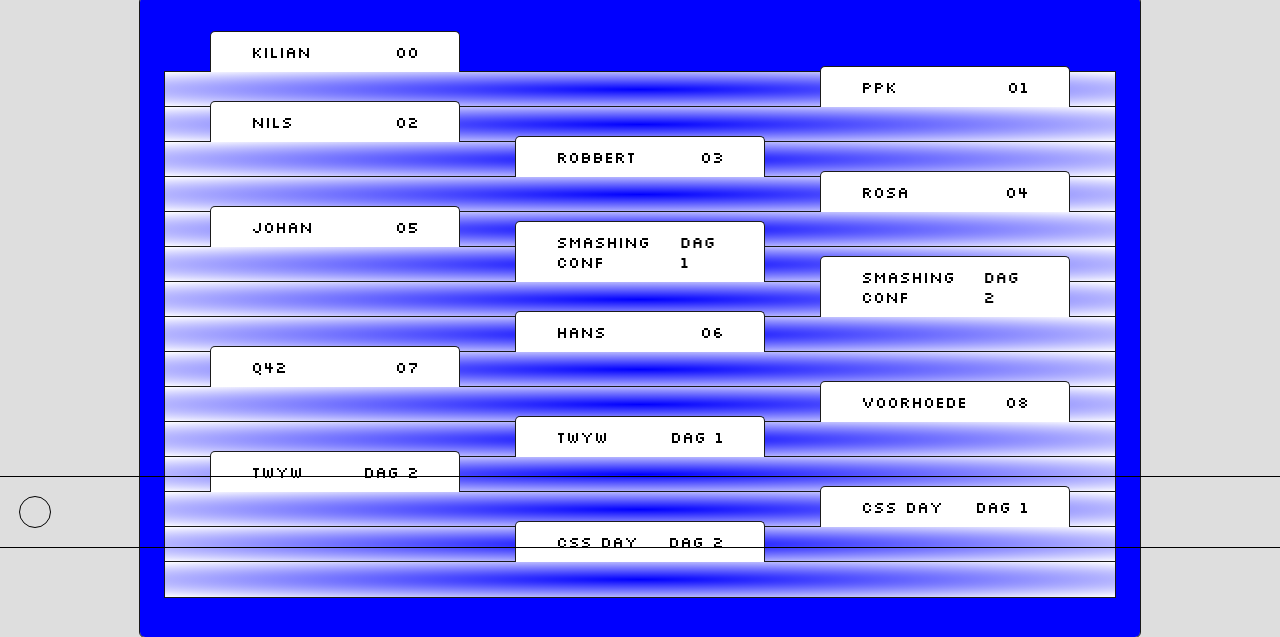
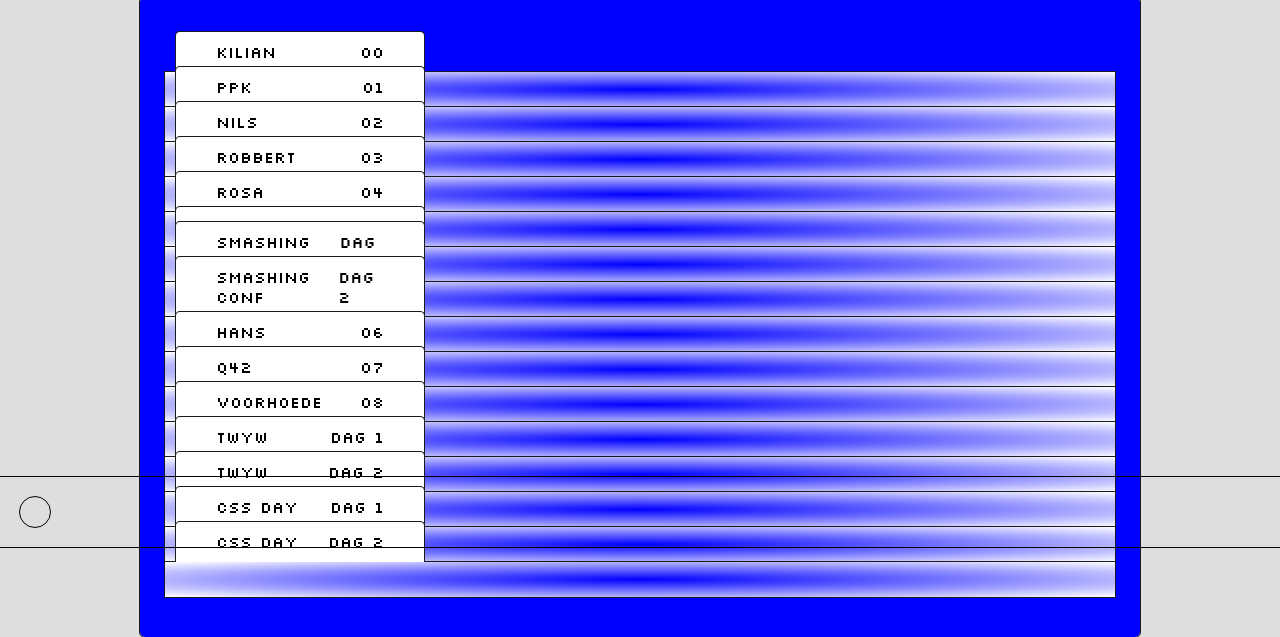
Before and after one commit to AlishaSoedamah/mwdd-blog26, an Astro site: page /blogs in a window 1280 px wide. Shown: the part 253-890 px from the top of the page. Built offline with nearby package versions, Linux system fonts and the light colour scheme; Astro itself is replaced by a stand-in of ours.

Commit message:
sectioning

```diff
--- a/src/components/Folder.astro
+++ b/src/components/Folder.astro
@@ -0,0 +1,53 @@
+---
+interface Props {
+  url: string;
+  name: string;
+  session: string;
+}
+
+const { url, name, session } = Astro.props;
+---
+
+<a href={url}>
+	<div class="map">
+			<div class="tab">
+				<mark>{name}</mark>
+				<mark>{session}</mark>
+			</div>
+	</div>
+</a>
+
+<style>
+	.map {
+		background: radial-gradient(blue, white);
+		outline: 1px solid var(--off-black);
+		position: relative;
+		padding: 10px;
+		height: 35px;
+		animation: moveUp 1s ease;
+	}
+
+	.map:hover {
+		cursor: pointer;
+		background: radial-gradient(rgb(0, 0, 218),  var(--bg-hover));
+		.tab {
+			background-color: var(--bg-hover);
+		}
+	}
+
+	.tab {
+		width: 250px;
+		color: black;
+		border-top: 1px solid var(--off-black);
+		border-left: 1px solid var(--off-black);
+		border-right: 1px solid var(--off-black);
+		position: absolute;
+		bottom: 35px;
+		padding: 10px 40px;
+		border-radius: 5px 5px 0 0;
+		display: flex;
+		background-color: white;
+		justify-content: space-between;
+	}
+
+</style>
--- a/src/pages/blogs.astro
+++ b/src/pages/blogs.astro
@@ -3,6 +3,7 @@ import BaseHead from '../components/BaseHead.astro';
 import ContextMenu from '../components/ContextMenu.astro';
 import Footer from '../components/Footer.astro';
 import Header from '../components/Header.astro';
+import Folder from '../components/Folder.astro';
 ---
 
 <!doctype html>
@@ -20,127 +21,22 @@ import Header from '../components/Header.astro';
 				<h1 class="post-title">Blogs</h1>
 				<p>Mijn collectie van blogs van de sprekers voor de Minor Web Design & Development (MWDD)</p>
 			</div>
-			<article class="folder">
-				<a href="/blog/kilian/">
-					<div class="map">
-						<div class="tab odd">
-							<mark>Kilian</mark>
-							<mark>00</mark>
-						</div>
-					</div>
-				</a>
-				<a href="/blog/ppk/">
-					<div class="map">
-						<div class="tab even">
-							<mark>PPK</mark>
-							<mark>01</mark>
-						</div>
-					</div>
-				</a>
-				<a href="/blog/nils/">
-					<div class="map">
-						<div class="tab odd">
-							<mark>Nils</mark>
-							<mark>02</mark>
-						</div>
-					</div>
-				</a>
-				<a href="/blog/robbert/">
-					<div class="map">
-						<div class="tab middle">
-							<mark>Robbert</mark>
-							<mark>03</mark>
-						</div>
-					</div>
-				</a>
-				<a href="/blog/rosa/">
-					<div class="map">
-						<div class="tab even">
-							<mark>Rosa</mark>
-							<mark>04</mark>
-						</div>
-					</div>
-				</a>
-				<a href="/blog/johan/">
-					<div class="map">
-						<div class="tab odd">
-							<mark>Johan</mark>
-							<mark>05</mark>
-						</div>
-					</div>
-				</a>
-				<a href="/blog/smash1/">
-					<div class="map">
-						<div class="tab middle">
-							<mark>Smashing conf</mark>
-							<mark>dag 1</mark>
-						</div>
-					</div>
-				</a>
-				<a href="/blog/smash2/">
-					<div class="map">
-						<div class="tab even">
-							<mark>Smashing conf</mark>
-							<mark>dag 2</mark>
-						</div>
-					</div>
-				</a>
-				<a href="/blog/hans/">
-					<div class="map">
-						<div class="tab middle">
-							<mark>Hans</mark>
-							<mark>06</mark>
-						</div>
-					</div>
-				</a>
-				<a href="/blog/q42/">
-					<div class="map">
-						<div class="tab odd">
-							<mark>Q42</mark>
-							<mark>07</mark>
-						</div>
-					</div>
-				</a>
-				<a href="/blog/voorhoede/">
-					<div class="map">
-						<div class="tab even">
-							<mark>Voorhoede</mark>
-							<mark>08</mark>
-						</div>
-					</div>
-				</a>
-				<a href="/blog/twyw1">
-					<div class="map">
-						<div class="tab middle">
-							<mark>TWYW</mark>
-							<mark>dag 1</mark>
-						</div>
-					</div>
-				</a>
-					<a href="/blog/twyw2">
-					<div class="map">
-						<div class="tab odd">
-							<mark>TWYW</mark>
-							<mark>dag 2</mark>
-						</div>
-					</div>
-				</a>
-				<a href="/blog/cssday1">
-					<div class="map">
-						<div class="tab even">
-							<mark>CSS day</mark>
-							<mark>dag 1</mark>
-						</div>
-					</div>
-				</a>
-				<a href="/blog/cssday2">
-					<div class="map">
-						<div class="tab middle">
-							<mark>CSS day</mark>
-							<mark>dag 2</mark>
-						</div>
-					</div>
-				</a>
+			<article>
+				<Folder url="/blog/kilian" name="Kilian" session="00"/>
+				<Folder url="/blog/ppk" name="PPK" session="01"/>
+				<Folder url="/blog/nils" name="Nils" session="02"/>
+				<Folder url="/blog/robbert" name="Robbert" session="03"/>
+				<Folder url="/blog/rosa" name="Rosa" session="04"/>
+				<Folder url="/blog/johan" name="Johan" session="05"/>
+				<Folder url="/blog/smash1" name="Smashing conf" session="dag 1"/>
+				<Folder url="/blog/smash2" name="Smashing conf" session="dag 2"/>
+				<Folder url="/blog/hans" name="Hans" session="06"/>
+				<Folder url="/blog/q42" name="Q42" session="07"/>
+				<Folder url="/blog/voorhoede" name="Voorhoede" session="08"/>
+				<Folder url="/blog/twyw1" name="TWYW" session="dag 1"/>
+				<Folder url="/blog/twyw2" name="TWYW" session="dag 2"/>
+				<Folder url="/blog/cssday1" name="CSS Day" session="dag 1"/>
+				<Folder url="/blog/cssday2" name="CSS Day" session="dag 2"/>
 			</article>
 		</main>
 		<Footer/>
@@ -165,7 +61,8 @@ import Header from '../components/Header.astro';
 		outline: 1px solid var(--off-black);
 		padding: 75px 25px 40px 25px;
 		border-radius: 5px;
-		width: 1000px;
+		width: min(1000px, 100%);
+		margin: 0 20px;
 	}
 
 	.hero {
@@ -189,43 +86,9 @@ import Header from '../components/Header.astro';
 		animation-iteration-count: infinite;
 		animation-timing-function: steps(2);
 	}
-
-	.map {
-		/* background: radial-gradient(#0000ff, green); */
-		background: radial-gradient(blue, white);
-		outline: 1px solid var(--off-black);
-		position: relative;
-		padding: 10px;
-		height: 35px;
-		animation: moveUp 1s ease;
-	}
-
 	.blog-content {
 		width: 80ch;
 		padding: 25px 0;
-	}
-
-	.map:hover {
-		cursor: pointer;
-		background: radial-gradient(rgb(0, 0, 218),  var(--bg-hover));
-		.tab {
-			background-color: var(--bg-hover);
-		}
-	}
-
-	.tab {
-		width: 250px;
-		color: black;
-		border-top: 1px solid var(--off-black);
-		border-left: 1px solid var(--off-black);
-		border-right: 1px solid var(--off-black);
-		position: absolute;
-		bottom: 35px;
-		padding: 10px 40px;
-		border-radius: 5px 5px 0 0;
-		display: flex;
-		background-color: white;
-		justify-content: space-between;
 	}
 
 	.odd {
@@ -271,4 +134,18 @@ import Header from '../components/Header.astro';
 		}
 	}
 
+	@media (max-width: 0px) {
+		.odd {
+			left: 0px;
+		}
+
+		.even {
+			right: 0;
+		}
+
+		.middle {
+			right: 0;
+		}
+	}
+
 </style>
```
Lines whose indentation alone changed are shown as unchanged.
